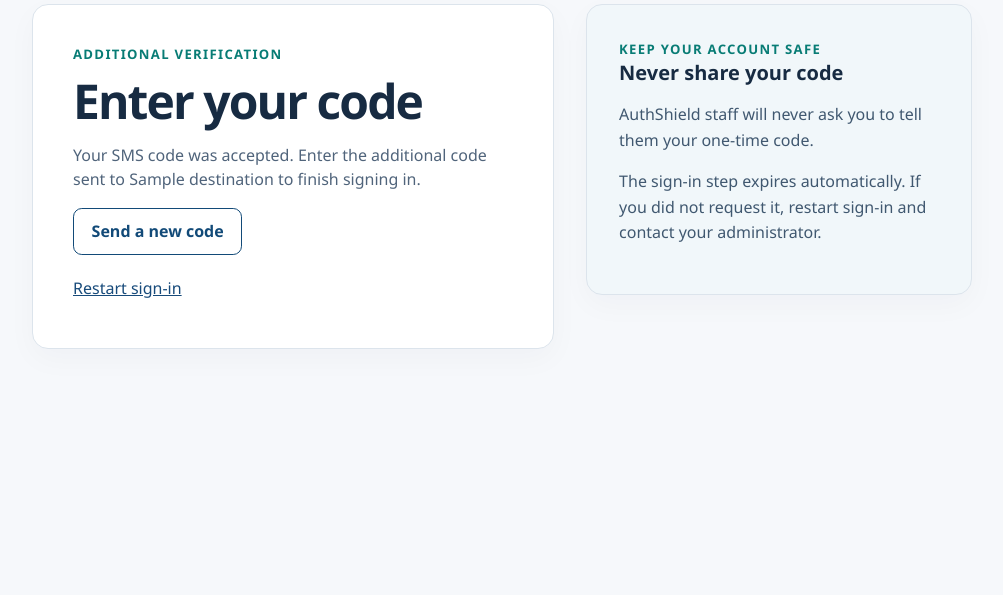
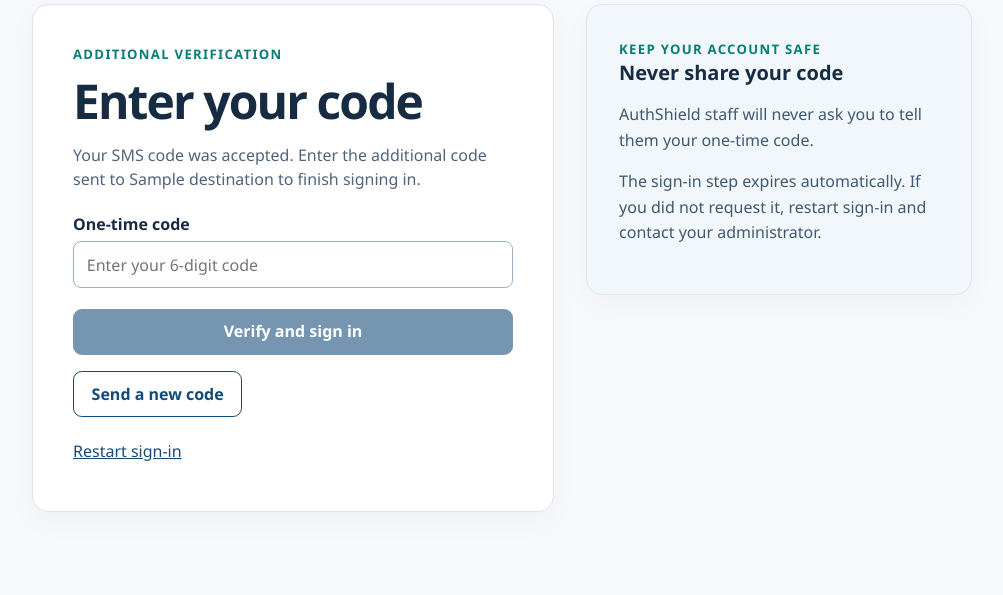
Before and after one commit to mustafaahmed-sec/AuthShield360, a Django app: template templates/accounts/otp_verify.html in a window 1280 px wide. Shown: the part 165-760 px from the top of the page, without its empty margins (138-1141 px from the left). Run offline with Django 5.2, Linux system fonts and the light colour scheme; tables that the repository leaves empty hold one stand-in row (values such as "Sample post"); the template is opened without the code that fills it: values that come from a table or form of the project are taken from there, most other values are stand-ins (such as "Sample title", 1, 10 or a date in 2020); parts of the project's set-up code (start-up, migrations or seed data) failed here and were passed over.

Commit message:
Render email OTP field during step-up verification

```diff
--- a/accounts/tests.py
+++ b/accounts/tests.py
@@ -712,6 +712,11 @@ class OTPLoginTests(TestCase):
         self.email_provider.start.assert_called_once()
         self.assertEqual(self.email_provider.start.call_args.args[0], self.user.email)
 
+        email_page = self.client.get(reverse("otp_verify"))
+        self.assertContains(email_page, 'name="code"')
+        self.assertContains(email_page, 'autocomplete="one-time-code"')
+        self.assertContains(email_page, "Verify and sign in")
+
         second = self.client.post(reverse("otp_verify"), {"code": "654321"})
 
         self.assertRedirects(second, reverse("dashboard"), fetch_redirect_response=False)
--- a/templates/accounts/otp_verify.html
+++ b/templates/accounts/otp_verify.html
@@ -8,8 +8,20 @@
       <h1 id="otp-title">Enter your code</h1>
       {% if messages %}{% for message in messages %}<div class="status-banner status-{{ message.tags|default:'info' }}" role="status">{{ message }}</div>{% endfor %}{% endif %}
       <p class="otp-countdown" data-otp-countdown data-expires-at="{{ otp_expires_at }}" data-resend-at="{{ otp_resend_available_at }}" role="timer"{% if not otp_sms_sent %} hidden{% endif %}>Code expires soon</p>
-      {% if step_up %}
-        <p class="muted">Your SMS code was accepted. Enter the additional code sent to {{ destination }} to finish signing in.</p>
+      {% if step_up or channel == 'email' %}
+        {% if step_up %}
+          <p class="muted">Your SMS code was accepted. Enter the additional code sent to {{ destination }} to finish signing in.</p>
+        {% else %}
+          <p class="muted">Enter the latest one-time code sent by email to {{ destination }}. If you requested a new code or started sign-in in another tab, only the newest code works.</p>
+        {% endif %}
+        <form method="post" action="{% url 'otp_verify' %}" data-busy-label="Verifying…">
+          {% csrf_token %}
+          <div class="form-field">
+            <label for="id_code">One-time code</label>
+            <input id="id_code" name="code" type="text" inputmode="numeric" autocomplete="one-time-code" pattern="[0-9]{6}" minlength="6" maxlength="6" placeholder="Enter your 6-digit code" required autofocus>
+          </div>
+          <button class="button full" type="submit" data-otp-verify>Verify and sign in</button>
+        </form>
       {% elif channel == 'sms' %}
         <p class="muted">We’ll send a one-time SMS code to {{ destination }} after the security check. Firebase processes the phone number for verification, and carrier rates may apply.</p>
         {{ firebase_phone_config|json_script:"firebase-phone-config" }}
@@ -27,16 +39,6 @@
           <input type="hidden" name="firebase_id_token" id="firebase-id-token">
           <button class="button full" id="verify-sms-code" type="submit" data-otp-verify disabled>Verify and sign in</button>
         </form>
-      {% else %}
-        <p class="muted">Enter the latest one-time code sent by email to {{ destination }}. If you requested a new code or started sign-in in another tab, only the newest code works.</p>
-        <form method="post" action="{% url 'otp_verify' %}" data-busy-label="Verifying…">
-          {% csrf_token %}
-          <div class="form-field">
-            <label for="id_code">One-time code</label>
-            <input id="id_code" name="code" type="text" inputmode="numeric" autocomplete="one-time-code" pattern="[0-9]{6}" minlength="6" maxlength="6" placeholder="Enter your 6-digit code" required autofocus>
-          </div>
-          <button class="button full" type="submit" data-otp-verify>Verify and sign in</button>
-        </form>
       {% endif %}
       <div class="form-actions">
         {% if channel == 'sms' and not step_up %}
```
